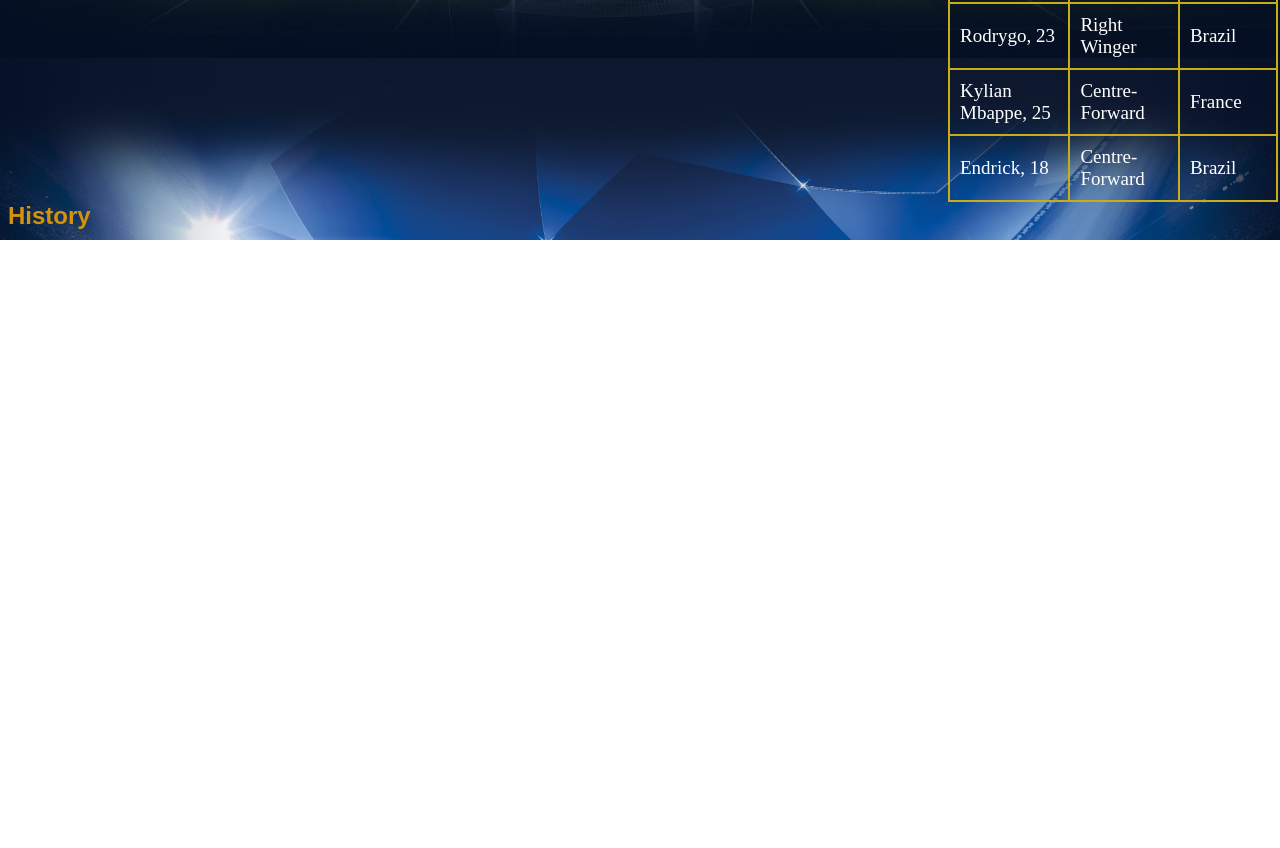
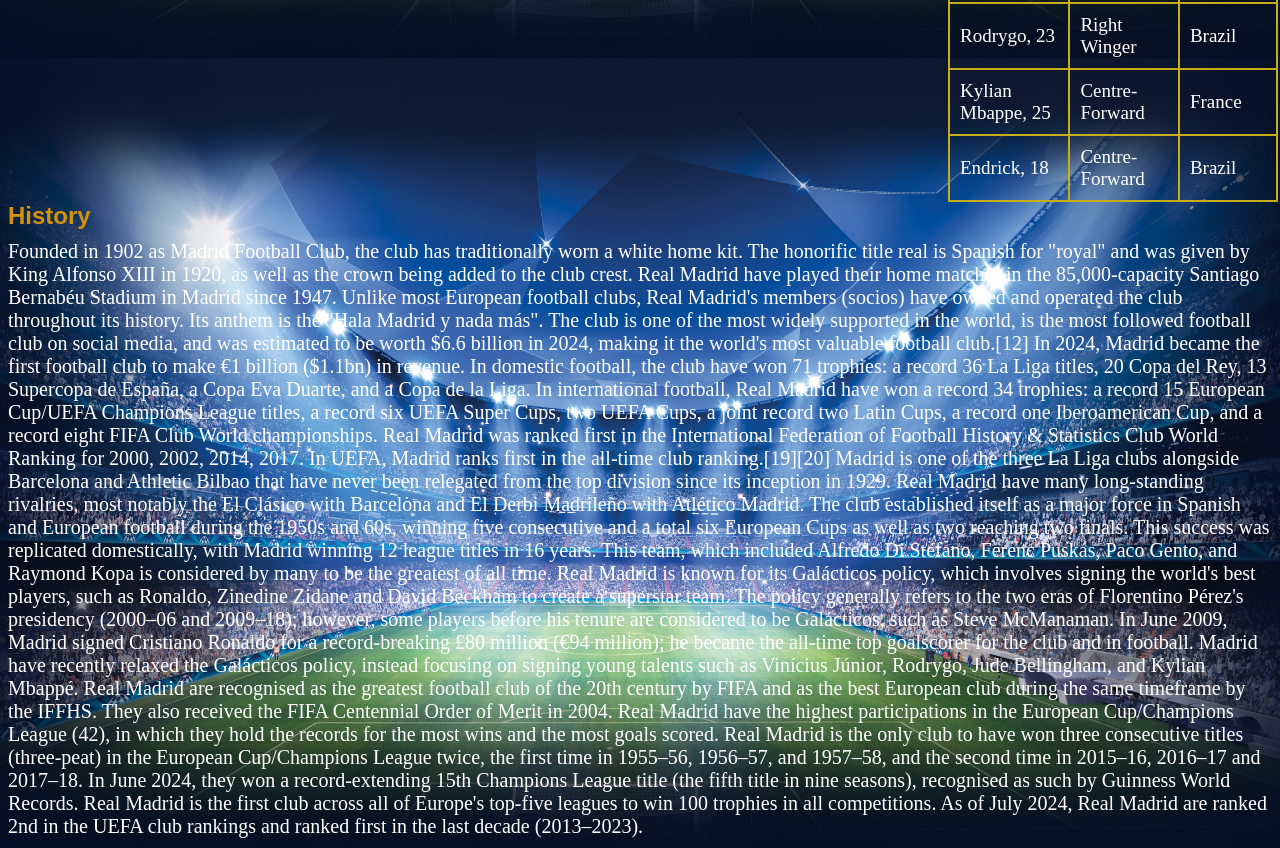
Before and after one commit to radoslavhristov18/Real_Madrid, a plain HTML site: page index.html in a window 1280 px wide. Shown: the part 1542-2390 px from the top of the page. Before the commit the page ends 1782 px from the top, so only its background shows below. Drawn offline with Linux system fonts and the light colour scheme.

Commit message:
History section added

```diff
--- a/index.html
+++ b/index.html
@@ -179,6 +179,13 @@
         </div>
     </div>
     <h2>History</h2>
+    <p>Founded in 1902 as Madrid Football Club, the club has traditionally worn a white home kit. The honorific title real is Spanish for "royal" and was given by King Alfonso XIII in 1920, as well as the crown being added to the club crest. Real Madrid have played their home matches in the 85,000-capacity Santiago Bernabéu Stadium in Madrid since 1947. Unlike most European football clubs, Real Madrid's members (socios) have owned and operated the club throughout its history. Its anthem is the "Hala Madrid y nada más". The club is one of the most widely supported in the world, is the most followed football club on social media, and was estimated to be worth $6.6 billion in 2024, making it the world's most valuable football club.[12] In 2024, Madrid became the first football club to make €1 billion ($1.1bn) in revenue.
+
+        In domestic football, the club have won 71 trophies: a record 36 La Liga titles, 20 Copa del Rey, 13 Supercopa de España, a Copa Eva Duarte, and a Copa de la Liga. In international football, Real Madrid have won a record 34 trophies: a record 15 European Cup/UEFA Champions League titles, a record six UEFA Super Cups, two UEFA Cups, a joint record two Latin Cups, a record one Iberoamerican Cup, and a record eight FIFA Club World championships. Real Madrid was ranked first in the International Federation of Football History & Statistics Club World Ranking for 2000, 2002, 2014, 2017. In UEFA, Madrid ranks first in the all-time club ranking.[19][20]
+
+        Madrid is one of the three La Liga clubs alongside Barcelona and Athletic Bilbao that have never been relegated from the top division since its inception in 1929. Real Madrid have many long-standing rivalries, most notably the El Clásico with Barcelona and El Derbi Madrileño with Atlético Madrid. The club established itself as a major force in Spanish and European football during the 1950s and 60s, winning five consecutive and a total six European Cups as well as two reaching two finals. This success was replicated domestically, with Madrid winning 12 league titles in 16 years. This team, which included Alfredo Di Stéfano, Ferenc Puskás, Paco Gento, and Raymond Kopa is considered by many to be the greatest of all time. Real Madrid is known for its Galácticos policy, which involves signing the world's best players, such as Ronaldo, Zinedine Zidane and David Beckham to create a superstar team. The policy generally refers to the two eras of Florentino Pérez's presidency (2000–06 and 2009–18); however, some players before his tenure are considered to be Galácticos, such as Steve McManaman. In June 2009, Madrid signed Cristiano Ronaldo for a record-breaking £80 million (€94 million); he became the all-time top goalscorer for the club and in football. Madrid have recently relaxed the Galácticos policy, instead focusing on signing young talents such as Vinícius Júnior, Rodrygo, Jude Bellingham, and Kylian Mbappé.
+
+        Real Madrid are recognised as the greatest football club of the 20th century by FIFA and as the best European club during the same timeframe by the IFFHS. They also received the FIFA Centennial Order of Merit in 2004. Real Madrid have the highest participations in the European Cup/Champions League (42), in which they hold the records for the most wins and the most goals scored. Real Madrid is the only club to have won three consecutive titles (three-peat) in the European Cup/Champions League twice, the first time in 1955–56, 1956–57, and 1957–58, and the second time in 2015–16, 2016–17 and 2017–18. In June 2024, they won a record-extending 15th Champions League title (the fifth title in nine seasons), recognised as such by Guinness World Records. Real Madrid is the first club across all of Europe's top-five leagues to win 100 trophies in all competitions. As of July 2024, Real Madrid are ranked 2nd in the UEFA club rankings and ranked first in the last decade (2013–2023).</p>
 
 
 
```
